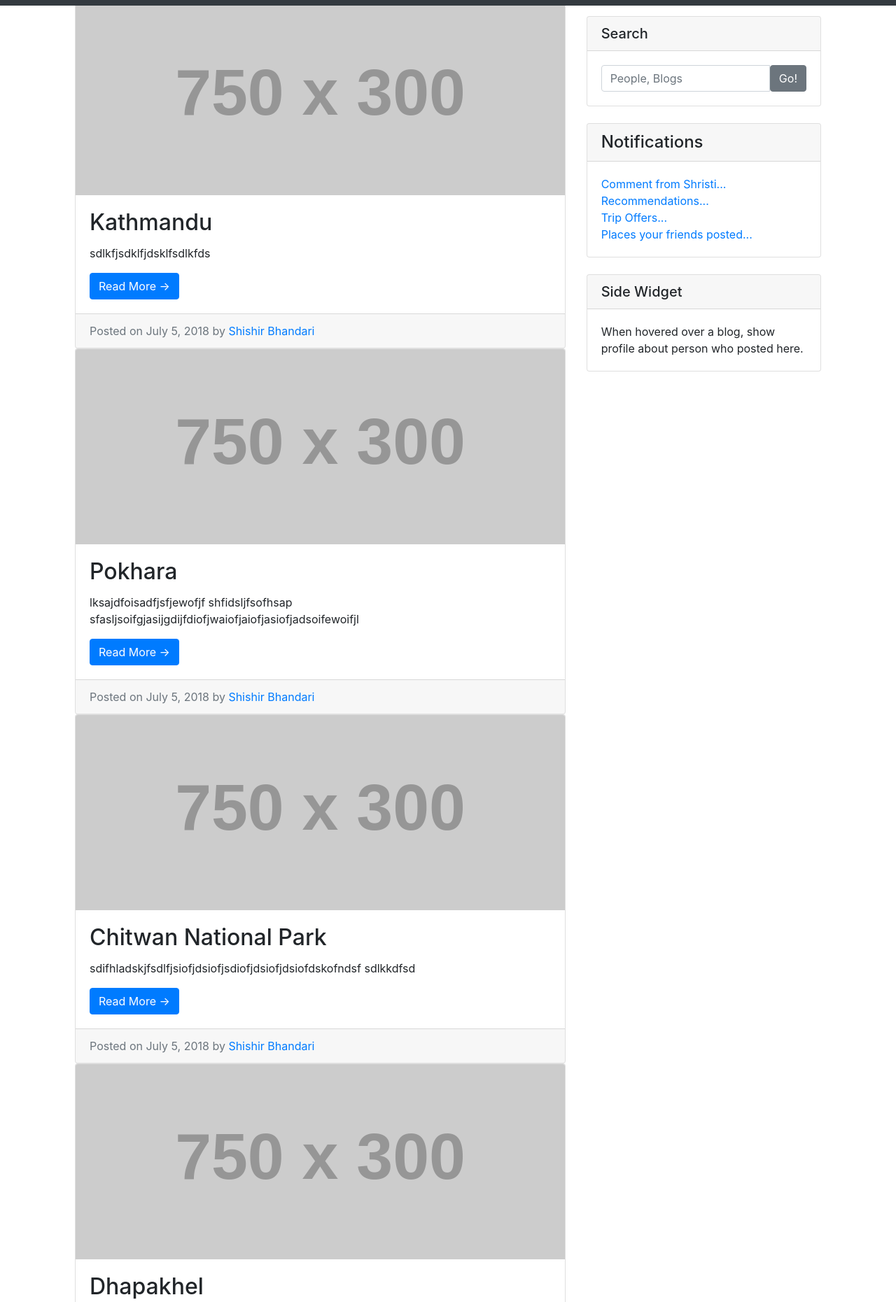
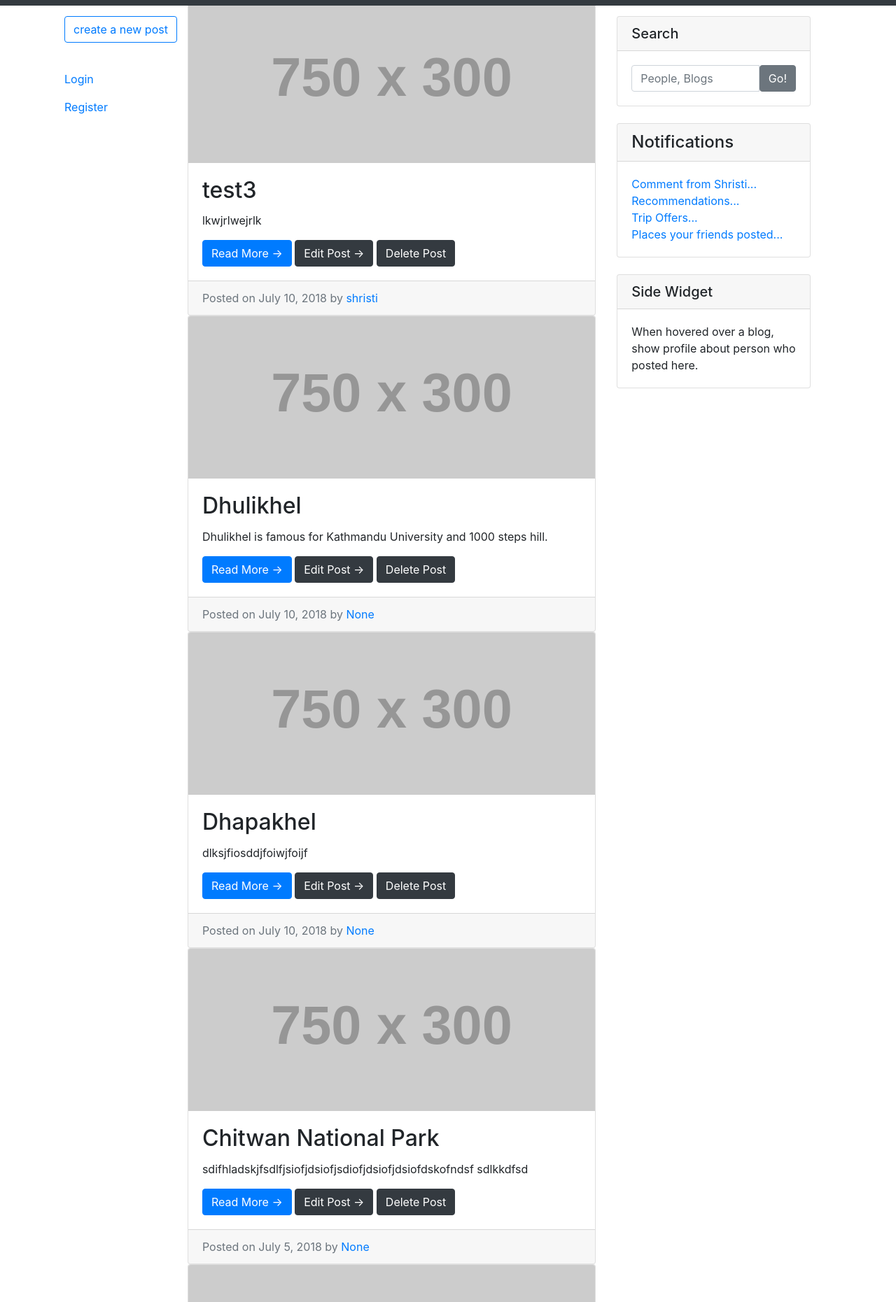
Before and after one commit to nikitashrestha/SmartTravel, a Django app: page /blog/ in a window 1280 px wide. Shown: the part 64-1925 px from the top of the page at 70% size. Run offline with Django 3.2, Linux system fonts and the light colour scheme; a user stored in the database is signed in; data comes from the database, SQL or seed files in the repository; both versions use the stored data as it was after the commit; grey boxes labelled with a size stand in for pictures from a placeholder-image service; some libraries are stand-ins or nearby versions.

Commit message:
functionality for creating new blogpost, edit and delete
We can create new blogPost if logged in.
Only the owner of the post can edit and delete the created blogPost.
Blog index page UI modified slightly.

```diff
--- a/Blog/models.py
+++ b/Blog/models.py
@@ -1,4 +1,5 @@
 from django.db import models
+from django.contrib.auth.models import User
 
 # Create your models here.
 
@@ -7,6 +8,8 @@
     title = models.CharField(max_length=100)
     content = models.TextField()
     date_pub = models.DateTimeField(auto_now_add=True)
+    owner = models.ForeignKey(User, on_delete=models.SET_NULL, null=True)
+
     likes = models.PositiveIntegerField(default=0)
     dislikes = models.PositiveIntegerField(default=0)
 
--- a/Blog/templates/Blog/base.html
+++ b/Blog/templates/Blog/base.html
@@ -18,6 +18,10 @@
 
   </head>
   <body>
+
+  {% block header %}
+  {% endblock %}
+
  {% block content %}
  {% endblock %}
  <!-- Bootstrap core JavaScript -->
--- a/Blog/templates/Blog/index.html
+++ b/Blog/templates/Blog/index.html
@@ -2,7 +2,6 @@
 {% load staticfiles %}
 {% block content %}
 
-  {% if user.is_authenticated %}
 <div class="container">
 
     <!-- sidenav-->
@@ -68,6 +67,15 @@
     </div>
 
 
+    <div class="float-left">
+    <br>
+    <!--new post-->
+    <p><a class="btn btn-outline-primary" href="{% url 'Blog:new_post' %}">create a new post</a></p>
+    <br>
+    <p><a href="/index">Login</a></p><!-- go back to 'index/index.hmtl' page-->
+    <p><a href="/index/register">Register</a></p>
+    </div>
+
     <!-- Page Content -->
     <div class="container">
         <div class="row">
@@ -81,43 +89,23 @@
             <div class="card-body">
               <h2 class="card-title">{{ blog.title }}</h2>
               <p class="card-text">{{ blog.content }}</p>
-              <a href="{% url 'blogDetail' blog.id %}" class="btn btn-primary">Read More &rarr;</a>
+              <a href="{% url 'Blog:blogDetail' blog.id %}" class="btn btn-primary">Read More &rarr;</a>
+
+              {% if blog.owner != user %}
+                <a href="{% url 'Blog:edit_post' blog.id %}" class="btn btn-dark card-link">Edit Post &rarr;</a>
+                <a href="{% url 'Blog:delete_post' blog.id %}" class="btn btn-dark">Delete Post</a>
+              {% else %}
+                <a href="{% url 'Blog:edit_post' blog.id %}" class="btn btn-primary card-link">Edit Post &rarr;</a>
+                <a href="{% url 'Blog:delete_post' blog.id %}" class="btn btn-warning">Delete Post</a>
+              {% endif %}
             </div>
             <div class="card-footer text-muted">
               Posted on {{ blog.date_pub.date }} by
-              <a href="#">Shishir Bhandari</a>
+              <a href="#">{{ blog.owner }}</a>
             </div>
           </div>
 
 {% endfor %}
-
-          <!-- Blog Post Two -->
-          <div class="card">
-            <img class="card-img-top" src="http://placehold.it/750x300" alt="Card image cap">
-            <div class="card-body">
-              <h2 class="card-title">Title_One</h2>
-              <p class="card-text">Content here</p>
-              <a href="#" class="btn btn-primary">Read More &rarr;</a>
-            </div>
-            <div class="card-footer text-muted">
-              Posted on January 1, 2017 by
-              <a href="#">Shristi Shrestha</a>
-            </div>
-          </div>
-
-          <!-- Blog Post Three -->
-          <div class="card">
-            <img class="card-img-top" src="http://placehold.it/750x300" alt="Card image cap">
-            <div class="card-body">
-              <h2 class="card-title">Title_One</h2>
-              <p class="card-text">Content here</p>
-              <a href="#" class="btn btn-primary">Read More &rarr;</a>
-            </div>
-            <div class="card-footer text-muted">
-              Posted on January 1, 2017 by
-              <a href="#">Shristi Shrestha</a>
-            </div>
-          </div>
 
           <!-- Pagination -->
           <ul class="pagination justify-content-center mb-4">
@@ -197,9 +185,8 @@
     </div>
     </div>
 
-    {% else %}
+
     <p><a href="/index">Login</a></p><!-- go back to 'index/index.hmtl' page-->
     <p><a href="/index/register">Register</a></p>
-    {% endif %}
 
 {% endblock %}
--- a/Blog/urls.py
+++ b/Blog/urls.py
@@ -1,15 +1,22 @@
 from django.conf.urls import url
+from django.urls import path
 from django.contrib import admin
 from django.contrib.auth import views as auth_views
 from . import views
 from Index.views import index as i
 
+app_name = "Blog"
+
 urlpatterns=[
     url(r'^$', views.index,name="index" ),
-    url(r'^settings/$', views.settings,name="settings" ),
+    url(r'^settings/$', views.settings, name="settings"),
 ]
 
 urlpatterns+=[
     url(r'^$', views.index, name="index" ),
-    url(r'^blogDetail/(?P<blogId>\d+)/', views.blogDetail, name='blogDetail')
+    url(r'^blogDetail/(?P<blogId>\d+)/', views.blogDetail, name='blogDetail'),
+
+    path('new_post/', views.new_post, name='new_post'),
+    path('edit_post/<blogpost_id>', views.edit_post, name='edit_post'),
+    path('delete_post/<blogpost_id>', views.delete_post, name='delete_post'),
 ]
--- a/Blog/views.py
+++ b/Blog/views.py
@@ -1,7 +1,11 @@
-from django.shortcuts import render
+from django.shortcuts import render, HttpResponseRedirect, redirect
+from django.urls import reverse
+from django.http import Http404
 import os
+from django.contrib.auth.decorators import login_required
 
 from .models import BlogPost
+from .forms import BlogPostForm
 
 # Create your views here.
 
@@ -12,7 +16,7 @@
 # Create your views here.
 def index(request):
 
-    blogPosts = BlogPost.objects.all()
+    blogPosts = BlogPost.objects.order_by('-date_pub')
     context = {'blogPosts': blogPosts}
 
     template_path="Blog/index.html"
@@ -23,3 +27,54 @@
     blog = BlogPost.objects.get(id=blogId)
     context = {'blog': blog}
     return render(request, 'Blog/blogDetail.html', context)
+
+
+@login_required
+def new_post(request):
+    '''ADd a new post'''
+    if(request.method != 'POST'):
+        form = BlogPostForm()
+    else:
+        form = BlogPostForm(request.POST)
+        if(form.is_valid()):
+            new_post = form.save(commit=False)
+            new_post.owner = request.user
+            new_post.save()
+            return HttpResponseRedirect(reverse('Blog:index'))
+
+    context = {'form': form}
+    return render(request, 'Blog/new_post.html', context)
+
+@login_required
+def edit_post(request, blogpost_id):
+    '''Edit an existing post'''
+    blogpost = BlogPost.objects.get(id=blogpost_id)
+    if(blogpost.owner != request.user):
+        raise Http404
+
+    title = blogpost.title
+    content = blogpost.content
+
+    if request.method != 'POST':
+        form = BlogPostForm(instance=blogpost)
+    else:
+        form = BlogPostForm(instance=blogpost, data=request.POST)
+        if form.is_valid():
+            form.save()
+            return HttpResponseRedirect(reverse('Blog:index'))
+
+    context = {'form': form, 'blogpost': blogpost}
+    return render(request, 'Blog/edit_post.html', context)
+
+
+@login_required
+def delete_post(request, blogpost_id):
+
+    blogpost = BlogPost.objects.get(id=blogpost_id)
+
+    if(blogpost.owner != request.user):
+        raise Http404
+    else:
+        blogpost.delete()
+
+    return redirect('Blog:index')
```
Also changed, not shown: Blog/forms.py (added, +8 -0 lines), Blog/templates/Blog/edit_post.html (added, +19 -0 lines), Blog/templates/Blog/new_post.html (added, +21 -0 lines), Blog/migrations/0003_blogpost_owner.py (added), db.sqlite3.
